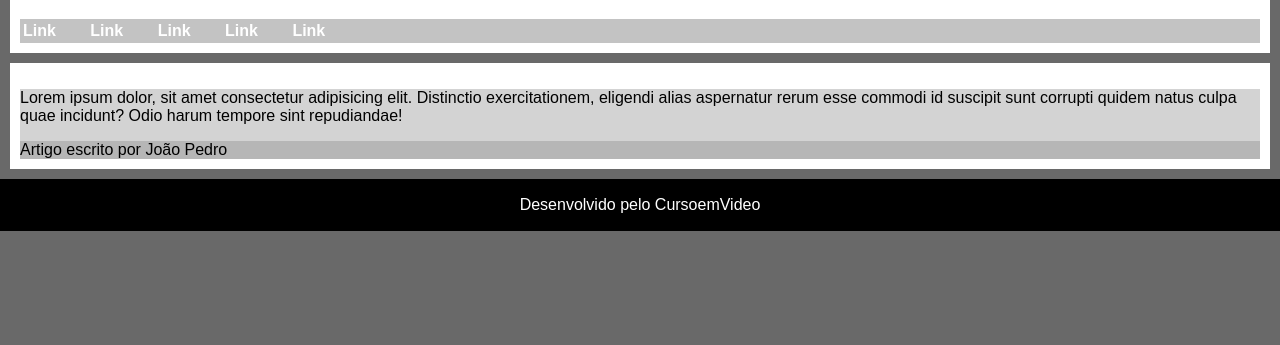
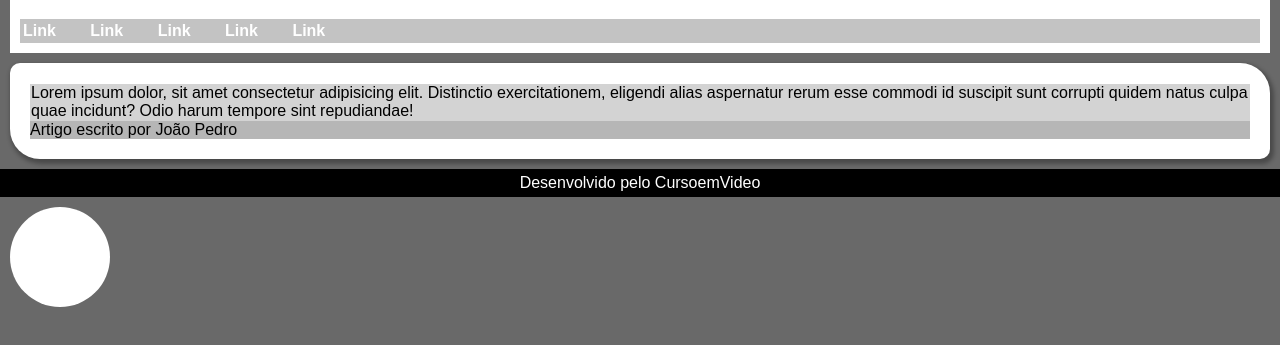
Before and after one commit to JoaopedroQR/cursoGuanabaraHtmlCss, a plain HTML site: page Modulo02/Exercicios/Exercicio021/caixa02.html in a window 1280 px wide. Shown: the part 81-426 px from the top of the page. Drawn offline with Linux system fonts and the light colour scheme.

Commit message:
Fim_capitulo_16

```diff
--- a/Modulo02/Exercicios/Exercicio021/caixa02.html
+++ b/Modulo02/Exercicios/Exercicio021/caixa02.html
@@ -30,8 +30,10 @@
 
         main{
             background-color: white;
-            padding: 10px;
+            padding: 20px;
             margin: 10px;
+            border-radius: 10px 30px;
+            box-shadow: 2px 3px 4px 2px rgba(0, 0, 0, 0.301);
         }
 
         article{
@@ -41,14 +43,30 @@
         article > aside{
             background-color: rgba(97, 97, 97, 0.26);
         }
+        article > p{
+            margin: 1px;
+        }
 
         footer{
             background-color: black;
             color: white;
             text-align: center;
-            padding: 1px;
+            padding: 4px;
             margin: 0px;
         }
+
+        footer > p{
+            margin: 1px;
+        }
+
+        div#bola{
+            height: 100px;
+            width: 100px;
+            margin: 10px;
+            background-color: white;
+            border-radius: 50%;
+        }
+
     </style>
 </head>
 <body>
@@ -82,5 +100,6 @@
         <P>Desenvolvido pelo CursoemVideo</P>
     </footer>
 
+    <div id="bola"></div>
 </body>
 </html>
```
Also changed, not shown: Modulo02/Desafios/d010/index.html (added, +15 -0 lines), Modulo02/Exercicios/Exercicio021/caixa03.html (added, +22 -0 lines), Modulo02/Desafios/d010/fonts/idroid.otf (added), Modulo02/Desafios/d010/images/bugdroid.png (added), Modulo02/Desafios/d010/images/dan-droids-pq.png (added), Modulo02/Desafios/d010/images/dan-droids.png (added), Modulo02/Desafios/d010/images/favicon.ico (added), Modulo02/Desafios/d010/images/irina-blok-pq.jpg (added), Modulo02/Desafios/d010/images/irina-blok.jpg (added), Modulo02/Desafios/d010/style.css (added), Modulo02/Exercicios/Exercicio021/borda.png (added).
